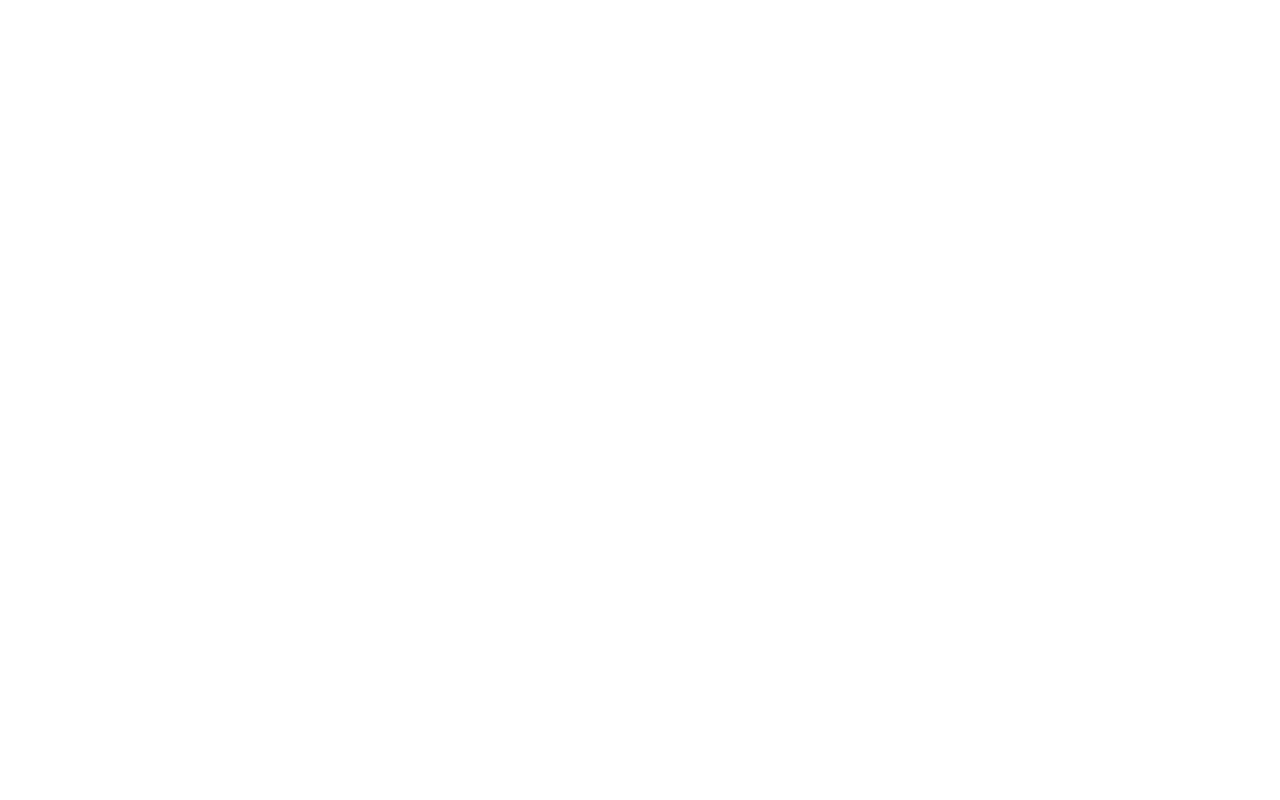
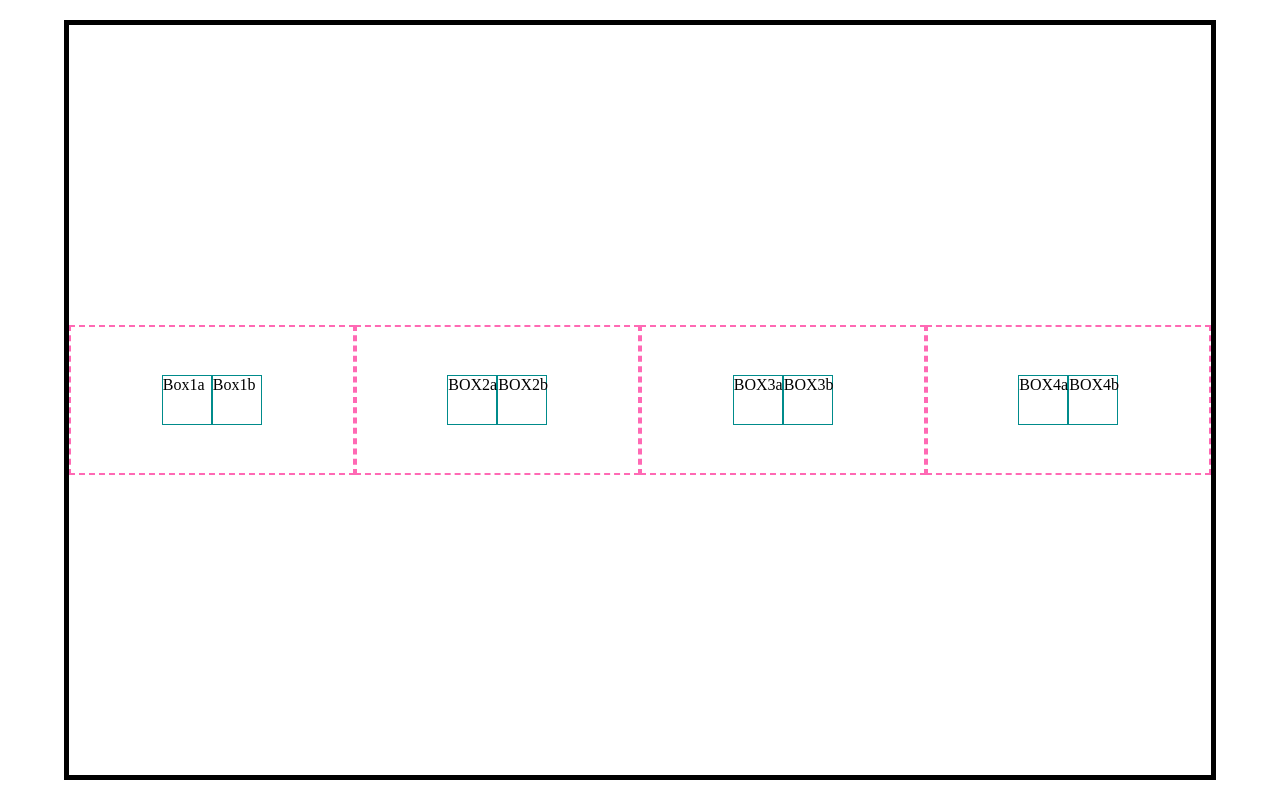
Before and after one commit to ryanboris/ui-iii-guided-proj, a plain HTML site: page index.html in a window 1280 px wide. Drawn offline with Linux system fonts and the light colour scheme.

Commit message:
adds some boxes

```diff
--- /dev/null
+++ b/css/style.css
@@ -0,0 +1,41 @@
+* {
+  margin: 0;
+  padding: 0;
+  box-sizing: border-box;
+}
+
+*:after,
+*:before {
+  box-sizing: inherit;
+}
+
+.container {
+  border: 5px solid black;
+  width: 90vw;
+  /*viewport height*/
+  height: 95vh;
+  /*viewport width*/
+  margin: 20px auto;
+  display: flex;
+  flex-direction: row;
+  align-items: center;
+  justify-content: center;
+}
+
+div.box {
+  width: 25%;
+  height: 20%;
+  border: 2px dashed hotpink;
+  display: flex;
+  justify-content: center;
+  align-items: center;
+}
+
+.box1 div,
+.box2 div,
+.box3 div,
+.box4 div {
+  width: 50px;
+  height: 50px;
+  border: 1px solid darkcyan;
+}
--- a/index.html
+++ b/index.html
@@ -6,13 +6,29 @@
   <meta name="viewport" content="width=device-width, initial-scale=1.0">
   <meta http-equiv="X-UA-Compatible" content="ie=edge">
   <title>Flexbox FUn</title>
+  <link rel="stylesheet" href="css/style.css">
 </head>
 
 <body>
-  <div class="box box1"></div>
-  <div class="box box2"></div>
-  <div class="box box3"></div>
-  <div class="box box4"></div>
+  <div class="container">
+    <div class="box box1">
+      <div>Box1a</div>
+      <div>Box1b</div>
+    </div>
+    <div class="box box2">
+      <div>BOX2a</div>
+      <div>BOX2b</div>
+    </div>
+    <div class="box box3">
+      <div>BOX3a</div>
+      <div>BOX3b</div>
+    </div>
+    <div class="box box4">
+      <div>BOX4a</div>
+      <div>BOX4b</div>
+    </div>
+  </div>
+  <script src="index.js"></script>
 </body>
 
 </html>
```
